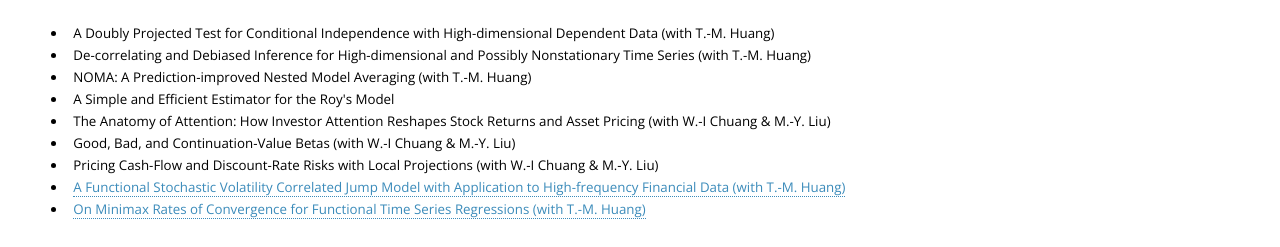
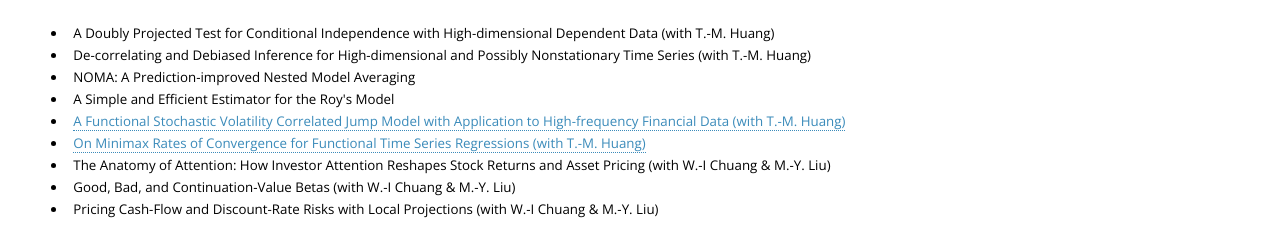
Before and after one commit to JerryC520/JerryC520.github.io, a plain HTML site: page research.html in a window 1280 px wide. Shown: the part 270-517 px from the top of the page. Drawn offline with nearby package versions, Linux system fonts and the light colour scheme.

Commit message:
Update research.html

```diff
--- a/research.html
+++ b/research.html
@@ -78,8 +78,11 @@
 
                             <li> A Doubly Projected Test for Conditional Independence with High-dimensional Dependent Data (with T.-M. Huang) </li>
                             <li> De-correlating and Debiased Inference for High-dimensional and Possibly Nonstationary Time Series (with T.-M. Huang) </li>
-                            <li> NOMA: A Prediction-improved Nested Model Averaging (with T.-M. Huang) </li>
+                            <li> NOMA: A Prediction-improved Nested Model Averaging </li>
                             <li> A Simple and Efficient Estimator for the Roy's Model </li>
+                              <li><a href="https://jerryc520.github.io/FSVCJ.pdf" style="color: #3b8bba;">A Functional Stochastic Volatility Correlated Jump Model with Application to High-frequency Financial Data (with T.-M. Huang) </a></li>
+                            <li><a href="https://jerryc520.github.io/MINIMAX.pdf" style="color: #3b8bba;">On Minimax Rates of Convergence for Functional Time Series Regressions (with T.-M. Huang)</a></li>
+
                             <li> The Anatomy of Attention: How Investor Attention Reshapes Stock Returns and Asset Pricing (with W.-I Chuang & M.-Y. Liu) </li>
                             <li> Good, Bad, and Continuation-Value Betas (with W.-I Chuang & M.-Y. Liu) </li>
                             <li> Pricing Cash-Flow and Discount-Rate Risks with Local Projections (with W.-I Chuang & M.-Y. Liu) </li>
@@ -91,8 +94,6 @@
                            <!-- <li> CALM: An Improved Variable Selection for Mixed-root Predictors (2025) </li>
                            -->
 
-                            <li><a href="https://jerryc520.github.io/FSVCJ.pdf" style="color: #3b8bba;">A Functional Stochastic Volatility Correlated Jump Model with Application to High-frequency Financial Data (with T.-M. Huang) </a></li>
-                            <li><a href="https://jerryc520.github.io/MINIMAX.pdf" style="color: #3b8bba;">On Minimax Rates of Convergence for Functional Time Series Regressions (with T.-M. Huang)</a></li>
 
                           <!--    <li> A Self-normalized Large Deviation for Poisson Randomly-indexed Branching Processes (with L.-C. Chen) </li>
                             <li> On Self-normalized Central Limit Theorems for Compound Poisson Processes under Infinite Variances (with L.-C. Chen)</li>
```
